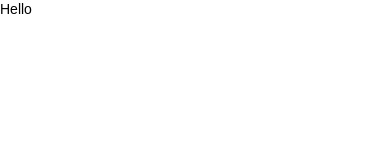
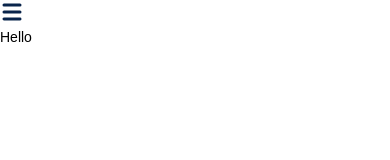
Before and after one commit to tomas-tank3ngine/portfolio-site, a React (Create React App) app: page / in a window 390 px wide. Shown: the top 160 px of the page. Built offline with nearby package versions, Linux system fonts and the light colour scheme; a web font is replaced by a local one.

Commit message:
hamburger menu structure

```diff
--- a/src/assets/components/Header/Header.js
+++ b/src/assets/components/Header/Header.js
@@ -1,9 +1,42 @@
-import "./Header.scss"
+import "./Header.scss";
+import Icons from "../IconHolder/IconHolder";
+import { useState } from "react";
 
-export default function Header (){
-    return(
-        <>
+export default function Header() {
+  const [isOpen, setIsOpen] = useState(false);
 
-        </>
-    )
+  const handleMenu = () => {
+    setIsOpen(!isOpen);
+  };
+
+  return (
+    <header className="header">
+      {isOpen ? (
+        <menu className="menu">
+          <button className="menu-button" onClick={handleMenu}>
+            <img
+              src={Icons().CloseIcon}
+              alt="close menu"
+              className="menu-button__icon"
+            />
+          </button>
+          <ul className="nav">
+            <li className="nav__link">About</li>
+            <li className="nav__link">Portfolio</li>
+            <li className="nav__link">Contact</li>
+          </ul>
+        </menu>
+      ) : (
+        <menu className="menu">
+            <button className="menu-button" onClick={handleMenu}>
+            <img
+                src={Icons().MenuIcon}
+                alt="hamburger menu"
+                className="menu-button__icon"
+            />
+            </button>
+        </menu>
+      )}
+    </header>
+  );
 }
--- /dev/null
+++ b/src/assets/components/IconHolder/IconHolder.js
@@ -0,0 +1,14 @@
+import MenuIcon from "../../icons/menu_fill.svg";
+import CloseIcon from "../../icons/close_fill.svg";
+
+
+function Icons() {
+    const icons = {
+        MenuIcon: MenuIcon,
+        CloseIcon: CloseIcon,
+    };
+
+    return icons;
+}
+
+export default Icons;
--- a/src/assets/styles/partials/_global.scss
+++ b/src/assets/styles/partials/_global.scss
@@ -28,6 +28,7 @@ body{
     font-family: 'Avenir';
     @extend .body-copy;
     color: $color-text-dark;
+    min-height: 100svh;
 }
 
 
--- a/src/assets/styles/partials/_mixins.scss
+++ b/src/assets/styles/partials/_mixins.scss
@@ -86,4 +86,9 @@
         margin: 0;
         padding: 0;
     }
+
+    menu {
+        margin: 0;
+        padding: 0;
+    }
 }
```
Also changed, not shown: src/assets/icons/close_fill.svg (added), src/assets/icons/menu_fill.svg (added).
